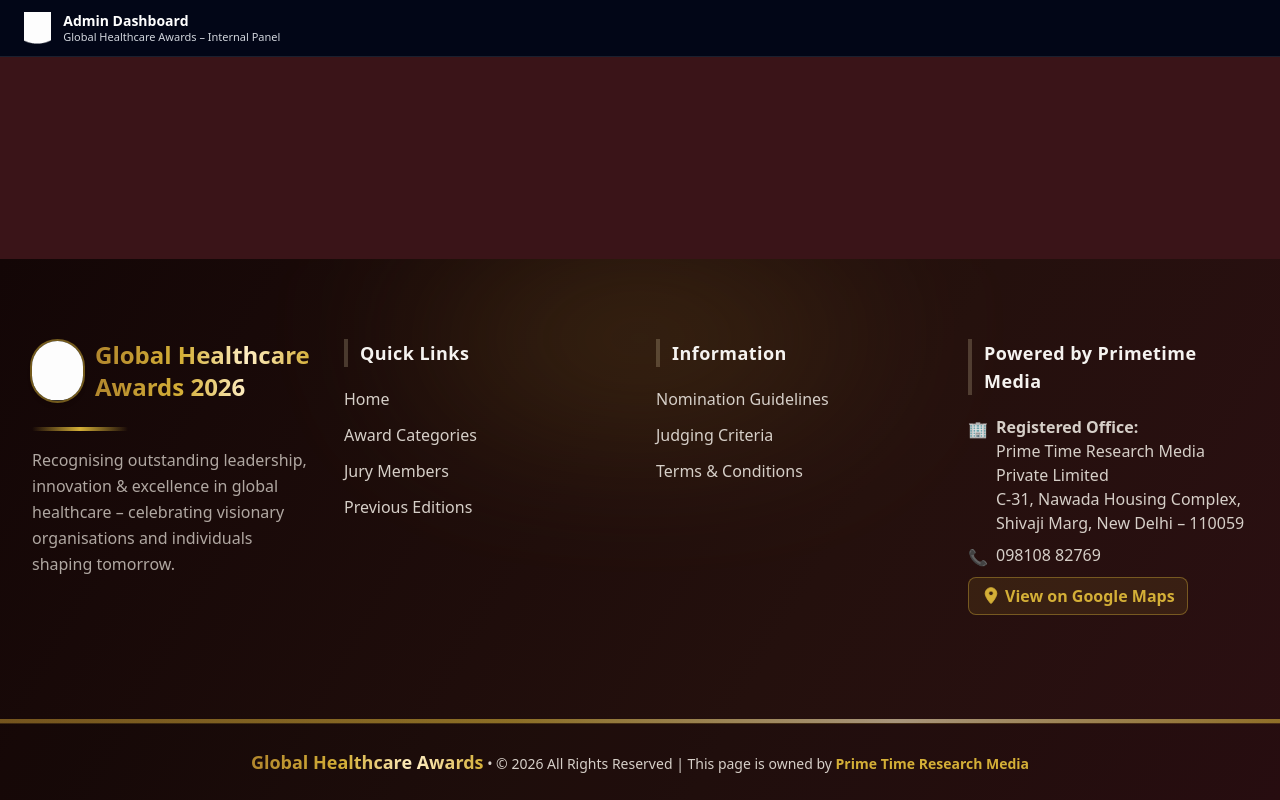
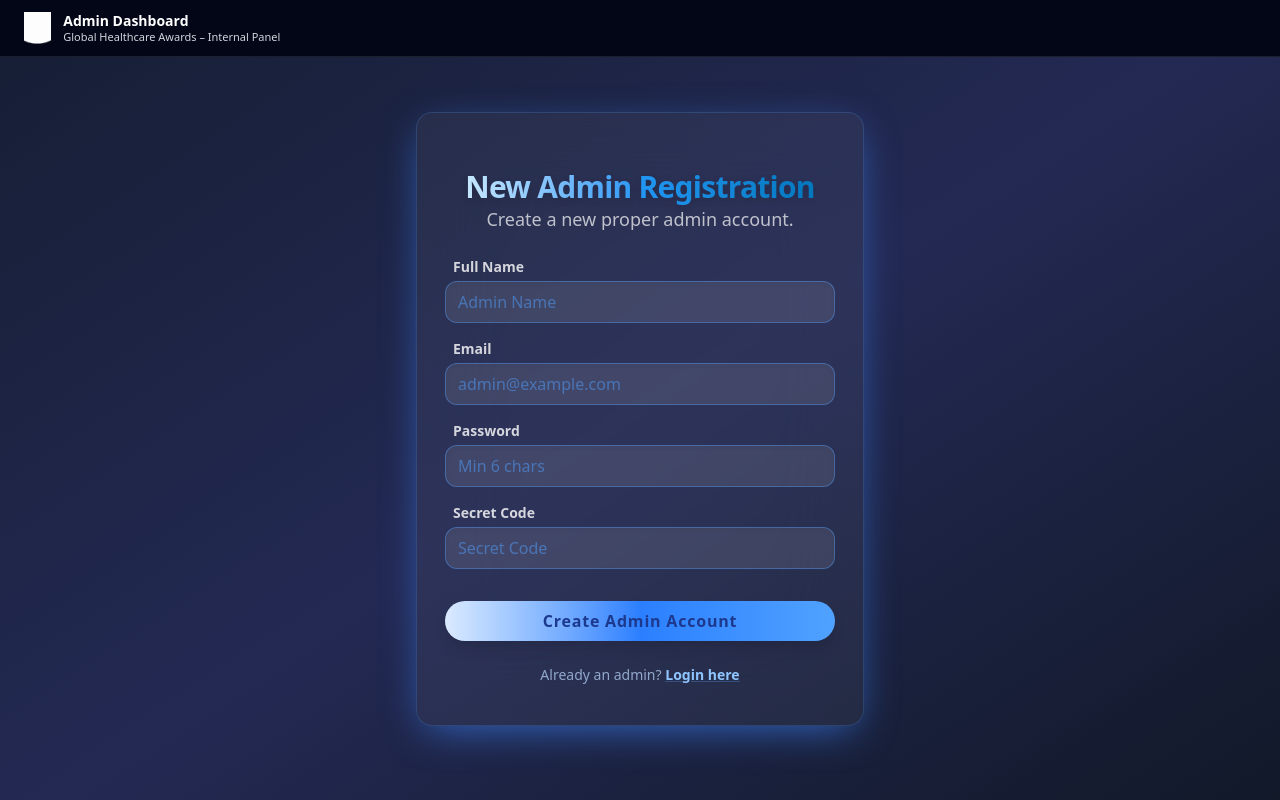
Before and after one commit to prashant272/PrimeTimeEducation, a React (Vite) app in the folder client/: page /admin/register in a window 1280 px wide. Shown: the top 800 px of the page. Built offline with nearby package versions, Linux system fonts and the light colour scheme.

Commit message:
some error fix

```diff
--- a/client/src/App.jsx
+++ b/client/src/App.jsx
@@ -17,6 +17,7 @@
 import NominationForm from "./pages/NominationForm.jsx";
 import UserDashboard from "./pages/UserDashboard.jsx";
 import AdminLogin from "./pages/AdminLogin.jsx";
+import AdminRegister from "./pages/AdminRegister.jsx";
 import AdminDashboard from "./pages/AdminDashboard.jsx";
 import ProtectedRoute from "./components/ProtectedRoute.jsx";
 
@@ -60,6 +61,7 @@
             }
           />
           <Route path="/admin/login" element={<AdminLogin />} />
+          <Route path="/admin/register" element={<AdminRegister />} />
           <Route
             path="/admin"
             element={
--- a/client/src/context/AuthContext.jsx
+++ b/client/src/context/AuthContext.jsx
@@ -46,8 +46,8 @@
     return data;
   };
 
-  const register = async (name, email, password) => {
-    const data = await registerUser({ name, email, password });
+  const register = async (name, email, password, secretCode) => {
+    const data = await registerUser({ name, email, password, secretCode });
     handleAuthSuccess(data);
     return data;
   };
--- a/client/src/pages/AdminLogin.jsx
+++ b/client/src/pages/AdminLogin.jsx
@@ -1,5 +1,5 @@
-import { useState } from "react";
-import { useLocation, useNavigate } from "react-router-dom";
+import { useState, useEffect } from "react";
+import { Link, useLocation, useNavigate } from "react-router-dom";
 import { useAuth } from "../context/AuthContext.jsx";
 
 export default function AdminLogin() {
@@ -19,15 +19,23 @@
     try {
       setSubmitting(true);
       await loginAsAdmin(email, password);
-
-      const from = location.state?.from?.pathname || "/admin";
-      navigate(from, { replace: true });
+      // Navigation will be handled by useEffect to avoid race conditions
     } catch (err) {
       setError(err.message || "Unable to login as admin");
-    } finally {
       setSubmitting(false);
     }
   };
+
+  // Watch for successful admin login
+
+  const { user, isAuthenticated } = useAuth();
+
+  useEffect(() => {
+    if (isAuthenticated && user?.role === "admin") {
+      const from = location.state?.from?.pathname || "/admin";
+      navigate(from, { replace: true });
+    }
+  }, [isAuthenticated, user, navigate, location]);
 
   return (
     <section className="min-h-screen w-full bg-gradient-to-br from-[#161e34] via-[#232953] to-[#111827] flex items-center justify-center px-3 py-28 sm:px-6 md:px-10 lg:px-0">
@@ -130,6 +138,16 @@
             )}
           </button>
         </form>
+
+        <p className="mt-6 text-center text-sm text-blue-200/70">
+          Need a new admin account?{" "}
+          <Link
+            to="/admin/register"
+            className="text-blue-300 hover:text-blue-100 font-semibold underline decoration-blue-400/30"
+          >
+            Register here
+          </Link>
+        </p>
       </div>
     </section>
   );
--- /dev/null
+++ b/client/src/pages/AdminRegister.jsx
@@ -0,0 +1,134 @@
+import { useState } from "react";
+import { Link, useNavigate } from "react-router-dom";
+import { useAuth } from "../context/AuthContext.jsx";
+
+export default function AdminRegister() {
+    const { register } = useAuth();
+    const navigate = useNavigate();
+
+    const [name, setName] = useState("");
+    const [email, setEmail] = useState("");
+    const [password, setPassword] = useState("");
+    const [secretCode, setSecretCode] = useState("");
+    const [submitting, setSubmitting] = useState(false);
+    const [error, setError] = useState("");
+
+    const handleSubmit = async (e) => {
+        e.preventDefault();
+        setError("");
+
+        try {
+            setSubmitting(true);
+            // Pass secretCode to register function
+            await register(name, email, password, secretCode);
+
+            // Redirect to /admin after successful registration
+            navigate("/admin", { replace: true });
+        } catch (err) {
+            setError(err.message || "Unable to create admin account");
+        } finally {
+            setSubmitting(false);
+        }
+    };
+
+    return (
+        <section className="min-h-screen w-full bg-gradient-to-br from-[#161e34] via-[#232953] to-[#111827] flex items-center justify-center px-3 py-28 sm:px-6 md:px-10 lg:px-0">
+            <div className="relative w-full max-w-sm sm:max-w-md bg-white/5 backdrop-blur-2xl shadow-[0_10px_40px_-10px_#3b82f6c5] border border-blue-400/20 rounded-2xl px-5 py-8 md:py-10 flex flex-col items-center sm:px-7">
+
+                <h1 className="mt-4 text-2xl md:text-3xl font-bold text-center bg-gradient-to-r from-[#c7e8ff] via-[#2196f3] to-[#0277bd] bg-clip-text text-transparent drop-shadow-md tracking-tight">
+                    New Admin Registration
+                </h1>
+                <p className="mb-6 text-center text-base md:text-lg text-white/70">
+                    Create a new proper admin account.
+                </p>
+
+                {error && (
+                    <div className="mb-3 w-full rounded-xl bg-red-500/10 border border-red-400/40 px-3 py-2 text-center text-sm text-red-100 shadow-sm">
+                        {error}
+                    </div>
+                )}
+
+                <form
+                    onSubmit={handleSubmit}
+                    className="w-full space-y-4 flex flex-col"
+                    autoComplete="off"
+                >
+                    <div>
+                        <label className="block text-sm font-semibold text-white/80 mb-1 ml-2">
+                            Full Name
+                        </label>
+                        <input
+                            type="text"
+                            className="w-full rounded-xl bg-white/10 border border-blue-400/40 px-3 py-2 text-blue-100 text-base font-medium shadow-inner focus:outline-none focus:ring-2 focus:ring-blue-300 focus:border-blue-400 placeholder:text-blue-400/50"
+                            value={name}
+                            onChange={(e) => setName(e.target.value)}
+                            required
+                            placeholder="Admin Name"
+                        />
+                    </div>
+
+                    <div>
+                        <label className="block text-sm font-semibold text-white/80 mb-1 ml-2">
+                            Email
+                        </label>
+                        <input
+                            type="email"
+                            className="w-full rounded-xl bg-white/10 border border-blue-400/40 px-3 py-2 text-blue-100 text-base font-medium shadow-inner focus:outline-none focus:ring-2 focus:ring-blue-300 focus:border-blue-400 placeholder:text-blue-400/50"
+                            value={email}
+                            onChange={(e) => setEmail(e.target.value)}
+                            required
+                            placeholder="admin@example.com"
+                        />
+                    </div>
+
+                    <div>
+                        <label className="block text-sm font-semibold text-white/80 mb-1 ml-2">
+                            Password
+                        </label>
+                        <input
+                            type="password"
+                            className="w-full rounded-xl bg-white/10 border border-blue-400/40 px-3 py-2 text-blue-100 text-base font-medium shadow-inner focus:outline-none focus:ring-2 focus:ring-blue-300 focus:border-blue-400 placeholder:text-blue-400/50"
+                            value={password}
+                            onChange={(e) => setPassword(e.target.value)}
+                            required
+                            minLength={6}
+                            placeholder="Min 6 chars"
+                        />
+                    </div>
+
+                    <div>
+                        <label className="block text-sm font-semibold text-white/80 mb-1 ml-2">
+                            Secret Code
+                        </label>
+                        <input
+                            type="password"
+                            className="w-full rounded-xl bg-white/10 border border-blue-400/40 px-3 py-2 text-blue-100 text-base font-medium shadow-inner focus:outline-none focus:ring-2 focus:ring-blue-300 focus:border-blue-400 placeholder:text-blue-400/50"
+                            value={secretCode}
+                            onChange={(e) => setSecretCode(e.target.value)}
+                            required
+                            placeholder="Secret Code"
+                        />
+                    </div>
+
+                    <button
+                        type="submit"
+                        disabled={submitting}
+                        className="mt-4 w-full rounded-full bg-gradient-to-r from-blue-100 via-blue-500 to-blue-400 text-blue-900 transition-all duration-200 px-4 py-2 text-base font-bold shadow-lg hover:from-blue-400 hover:to-blue-200 focus:outline-none focus:ring-2 focus:ring-blue-300 disabled:opacity-60 tracking-wider"
+                    >
+                        {submitting ? "Creating..." : "Create Admin Account"}
+                    </button>
+                </form>
+
+                <p className="mt-6 text-center text-sm text-blue-200/70">
+                    Already an admin?{" "}
+                    <Link
+                        to="/admin/login"
+                        className="text-blue-300 hover:text-blue-100 font-semibold underline decoration-blue-400/30"
+                    >
+                        Login here
+                    </Link>
+                </p>
+            </div>
+        </section>
+    );
+}
--- a/client/src/pages/Register.jsx
+++ b/client/src/pages/Register.jsx
@@ -83,6 +83,8 @@
             </p>
           </div>
 
+
+
           <button
             type="submit"
             disabled={submitting}
```
